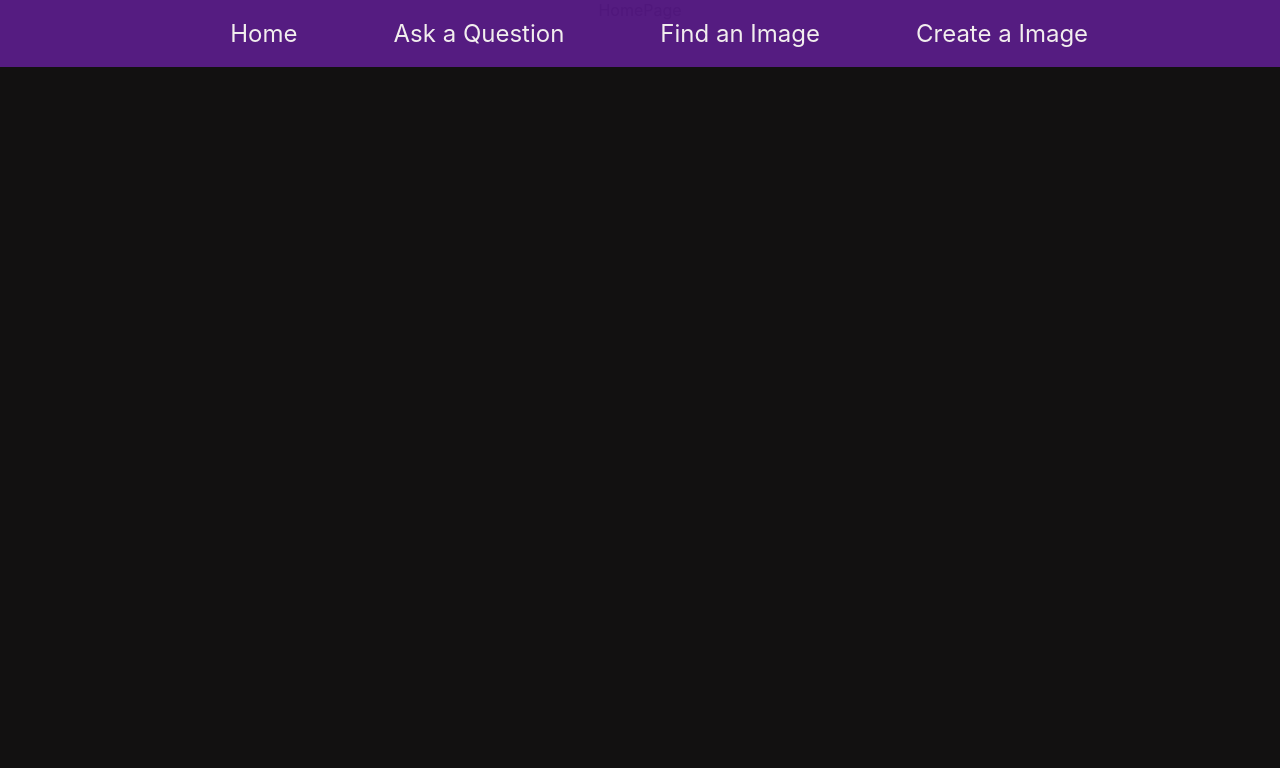
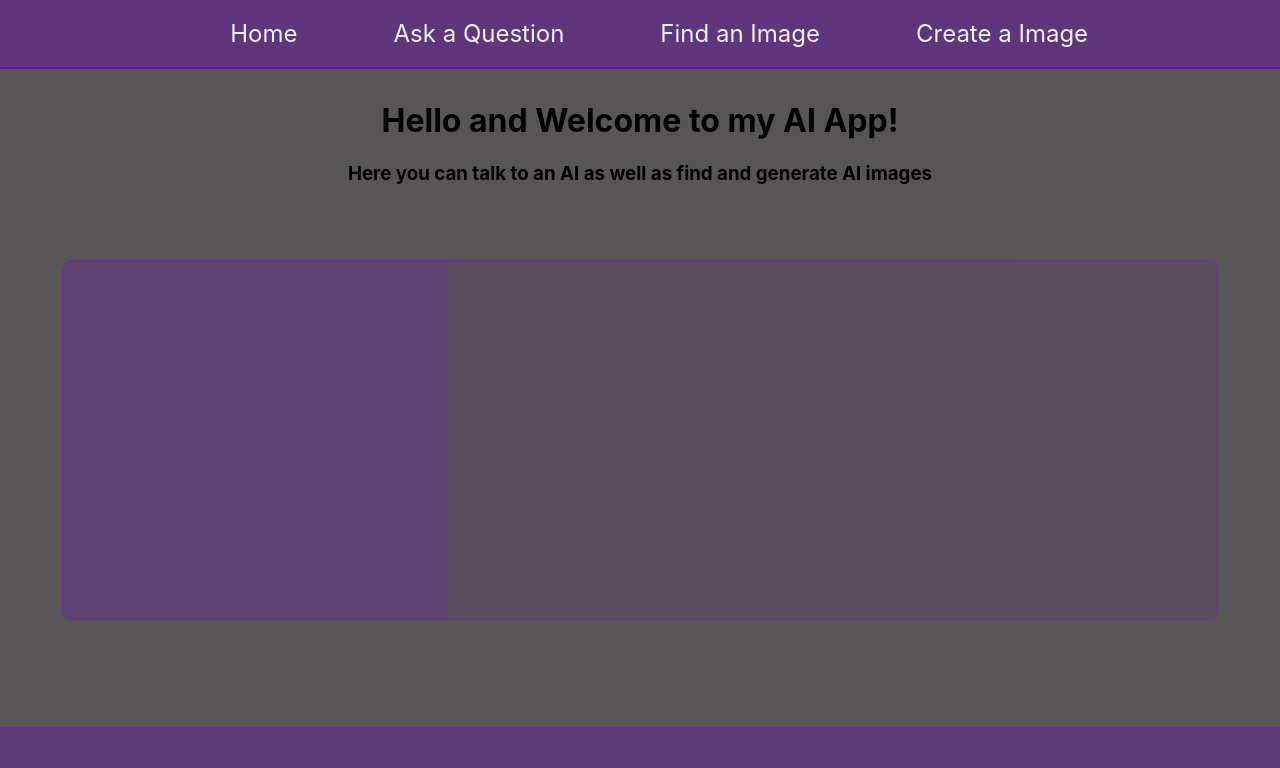
Before and after one commit to NathanHolt/ai-app, a React (Create React App) app in the folder client/: page / in a window 1280 px wide. Shown: the top 768 px of the page. Built offline with nearby package versions, Linux system fonts and the light colour scheme.

Commit message:
laid out home page and adding a lot more css

```diff
--- a/client/src/App.css
+++ b/client/src/App.css
@@ -1,18 +1,74 @@
 .App {
   text-align: center;
-  background-color: rgb(18, 17, 17);
+  background-color: rgb(87, 85, 85);
   height: 100vh;
   width: 100vw;
   overflow-x: hidden;
 }
 
+.page {
+  margin-top: 10vh;
+  height: 90vh;
+  width: 100vw;
+  display: flex;
+  flex-direction: column;
+  overflow: hidden;
+}
+
+.home-head {
+  height: 30vh;
+}
+
+.home-body {
+  height: 60vh;
+  display: flex;
+  flex-direction: row;
+  justify-content: center;
+}
+
+.body-left {
+  width: 30vw;
+  background-color: rgba(115, 34, 177, .3);
+  border-top-left-radius: 10px;
+  border-bottom-left-radius: 10px;
+  border: 2px solid rgba(115, 34, 177, .4);
+  border-right: none;
+}
+
+.body-right {
+  width: 60vw;
+  background-color: rgba(115, 34, 177, .1);
+  border-top-right-radius: 10px;
+  border-bottom-right-radius: 10px;
+  border: 2px solid rgba(115, 34, 177, .4);
+  border-left: none;
+}
+
+.home-footer {
+  height: 30vh;
+  display: flex;
+  flex-direction: column;
+}
+
+.color-break {
+  height: 60%;
+}
+
+.contacts {
+  height: 40%;
+  background-color: rgba(107, 9, 181, 0.326);
+  border-top: 2px solid rgba(115, 34, 177, .8);
+}
+
+
 .nav {
   padding: 1.2em;
-  background-color: rgba(115, 34, 177, .7);
+  background-color: rgba(107, 9, 181, 0.4);
   margin: 0 auto;
   position: fixed;
   top: 0;
   width: 100vw;
+  border-bottom: 2px solid rgba(99, 12, 166, 0.8);
 }
 
 .link {
@@ -49,8 +105,23 @@ form {
   margin: 2em auto;
 }
 
+textarea {
+  width: 100%;
+  height: 90%;
+  font-size: 1.4rem;
+  padding: .5em;
+  border-top-left-radius: 10px;
+  border-bottom-left-radius: 10px;
+  border: 2px solid rgba(115, 34, 177, .4);
+  border-right: none;
+}
+
 .send {
   height: 21vh;
+  border-top-right-radius: 10px;
+  border-bottom-right-radius: 10px;
+  border: 2px solid rgba(115, 34, 177, .4);
+  border-left: none;
 }
 
 .send:hover {
@@ -62,16 +133,10 @@ form {
   background-color: rgb(78, 23, 120);
 }
 
-textarea {
-    width: 100%;
-    height: 90%;
-    font-size: 1.4rem;
-    padding: .5em;
-}
 
 img {
-  width: 50px;
-  height: 50px;
+  width: 35px;
+  height: 35px;
 }
 
 
@@ -80,10 +145,13 @@ img {
 .chatStripe {
   display: flex;
   text-align: left;
+  width: 98vw;
+  margin: 0 auto;
+  border-top: solid 1px rgba(115, 34, 177, .5);
 }
 
 .profile, .message {
-  margin: 2%;
+  margin: 1% 2%;
 }
 
 
@@ -117,7 +185,8 @@ img {
 .loader-mask {
   position: absolute;
   width: 100%;
-  height: 100%;
+  height: 30%;
+  top: 50%;
   background-color: rgb(18, 17, 17);
   animation: load 1s infinite steps(1);
 }
--- a/client/src/pages/HomePage.jsx
+++ b/client/src/pages/HomePage.jsx
@@ -3,8 +3,19 @@ import { Loader } from "../components"
 const HomePage = () => {
 
     return (
-        <div>
-            <div>HomePage</div>
+        <div className="page home">
+            <div className="home-head">
+                <h1>Hello and Welcome to my AI App!</h1>
+                <h3>Here you can talk to an AI as well as find and generate AI images</h3>
+            </div>
+            <div className="home-body">
+                <div className="body-left"></div>
+                <div className="body-right"></div>
+            </div>
+            <div className="home-footer">
+                <div className="color-break"></div>
+                <div className="contacts"></div>
+            </div>
         </div>
     )
 }
```
